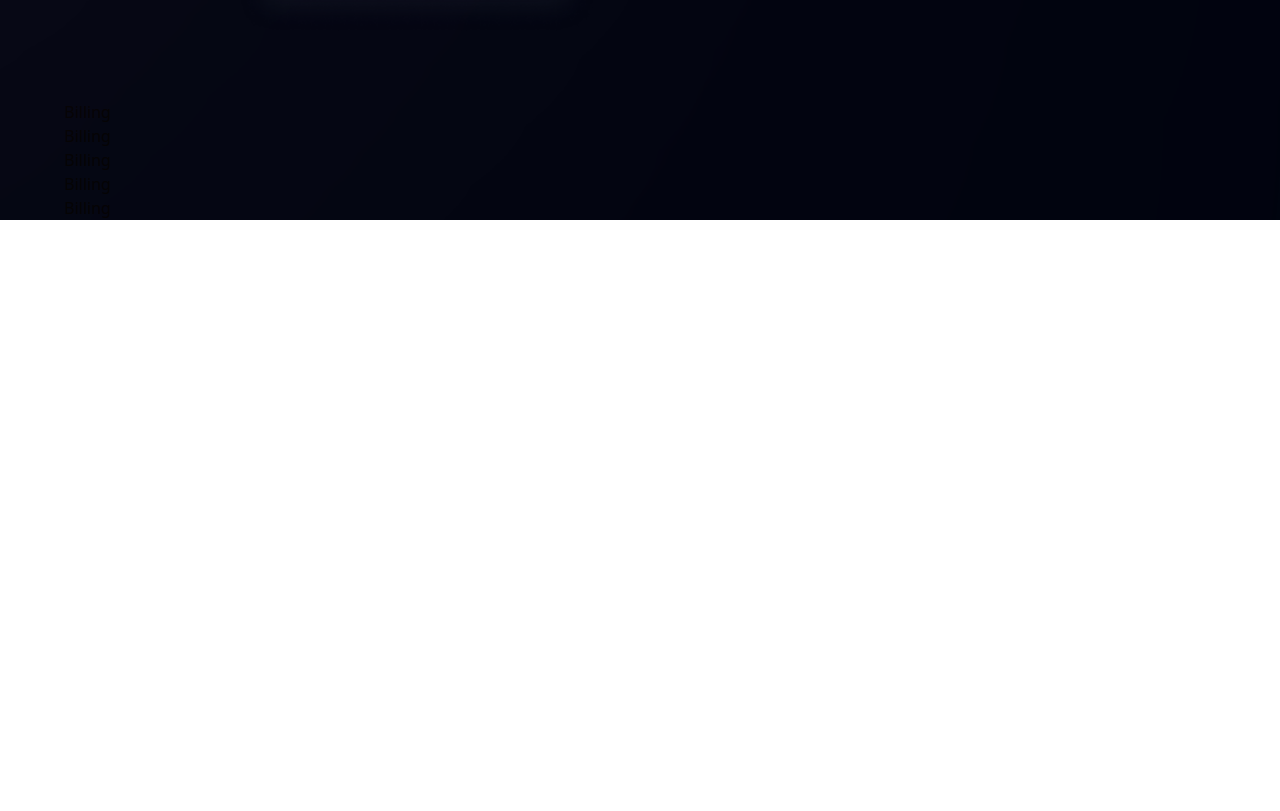
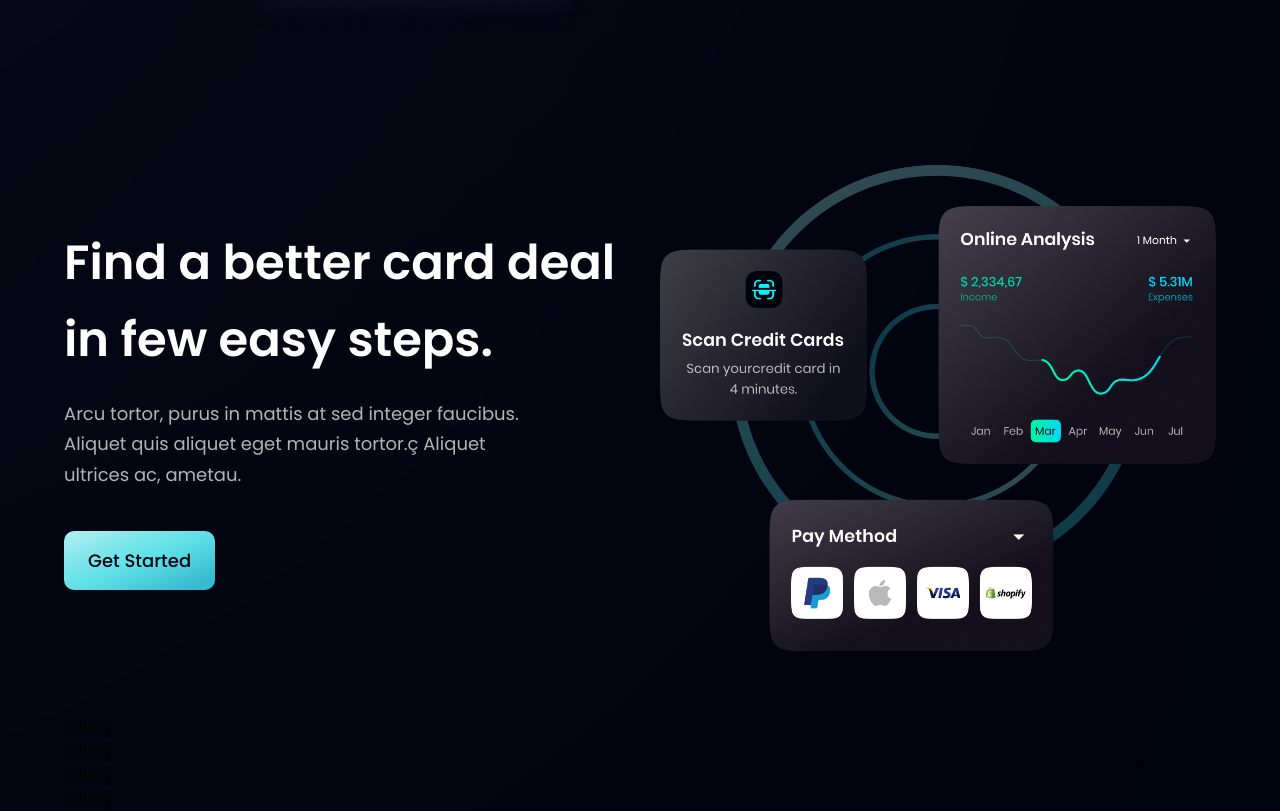
Before and after one commit to Julio-Norberto/hoobank-modern-website, a React (Vite) app: page / in a window 1280 px wide. Shown: the part 2040-2851 px from the top of the page. Before the commit the page ends 2260 px from the top, so only its background shows below. Built offline with nearby package versions, Linux system fonts and the light colour scheme.

Commit message:
create CardDeal

```diff
--- a/src/components/Button.jsx
+++ b/src/components/Button.jsx
@@ -2,7 +2,7 @@
 
 export default function Button({ styles }) {
     return (
-        <button type="button" className={`py-4 px-6 bg-blue-gradient font-poppins font-medium text-[18px] text-primary outline-none ${styles}`}>
+        <button type="button" className={`py-4 px-6 bg-blue-gradient font-poppins font-medium text-[18px] text-primary outline-none ${styles} rounded-[10px]`}>
             Get Started
         </button>
     )
--- a/src/components/CardDeal.jsx
+++ b/src/components/CardDeal.jsx
@@ -1,9 +1,26 @@
 import React from "react";
+import { card } from "../assets";
+import styles, { layout } from "../style";
+import Button from './Button'
 
 export default function CardDeal() {
     return (
-        <div>
-            <p>Billing</p>
-        </div>
+        <section className={layout.section}>
+            <div className={layout.sectionInfo}>
+                <h2 className={styles.heading2}>
+                    Find a better card deal <br className="sm:block hidden" /> in few easy steps.
+                </h2>
+
+                <p className={`${styles.paragraph} max-w-[470px] mt-5`}>
+                    Arcu tortor, purus in mattis at sed integer faucibus. Aliquet quis aliquet eget mauris tortor.ç Aliquet ultrices ac, ametau.
+                </p>
+
+                <Button styles="mt-10" />
+            </div>
+
+            <div className={layout.sectionImg}>
+                <img src={card} alt="card" className="w-[100%] h-[100%]" />
+            </div>
+        </section>
     )
 }
```
